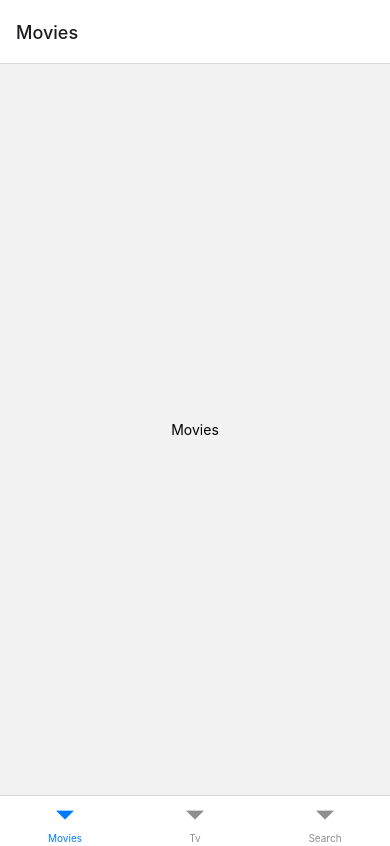
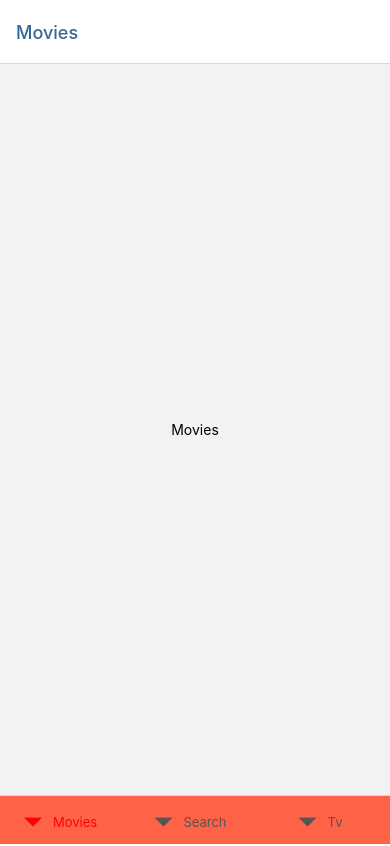
Before and after one commit to inyourcare/noovies, a React Native app: screen / in a window 390 px wide. Built offline with nearby package versions, Linux system fonts and the light colour scheme.

Commit message:
navigation basic css

```diff
--- a/components/navigation/Tabs.js
+++ b/components/navigation/Tabs.js
@@ -6,10 +6,33 @@ import Tv from '../screens/Tv';
 
 const Tab = createBottomTabNavigator();
 const Tabs = () => (
-    <Tab.Navigator>
-        <Tab.Screen name="Movies" component={Movies} />
-        <Tab.Screen name="Tv" component={Search} />
-        <Tab.Screen name="Search" component={Tv} />
+    <Tab.Navigator screenOptions={{
+        tabBarLabelStyle: {
+            // backgroundColor: "tomato"
+        },
+        tabBarLabelPosition: "beside-icon",
+        tabBarActiveTintColor: "red",
+        tabBarInactiveTintColor: "#555",
+        tabBarStyle: {
+            backgroundColor: 'tomato'
+        },
+
+        headerTitleStyle: {
+            color: '#369',
+            // headerRight: () => <View><Text>hello</Text></View>
+        }
+    }}>
+        <Tab.Screen name="Movies" component={Movies}
+            options={{
+                tabBarLabelStyle: {
+                    // backgroundColor: "purple"
+                },
+                // tabBarBadge: 5
+                // tabBarBadge: "hello",
+            }}
+        />
+        <Tab.Screen name="Search" component={Search} />
+        <Tab.Screen name="Tv" component={Tv} />
     </Tab.Navigator>
 )
 
```
